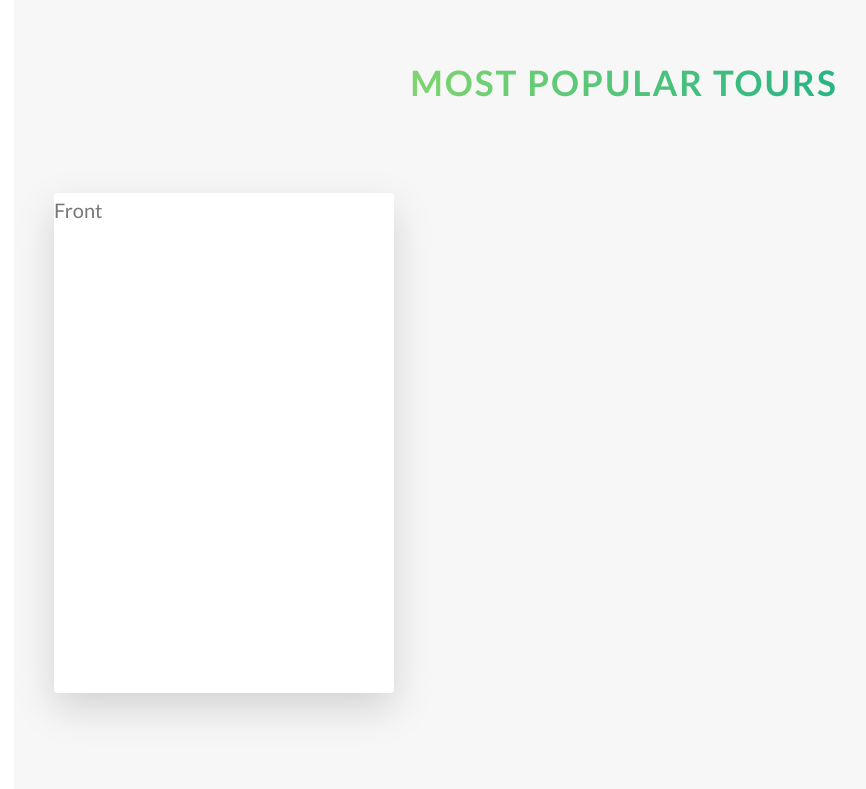
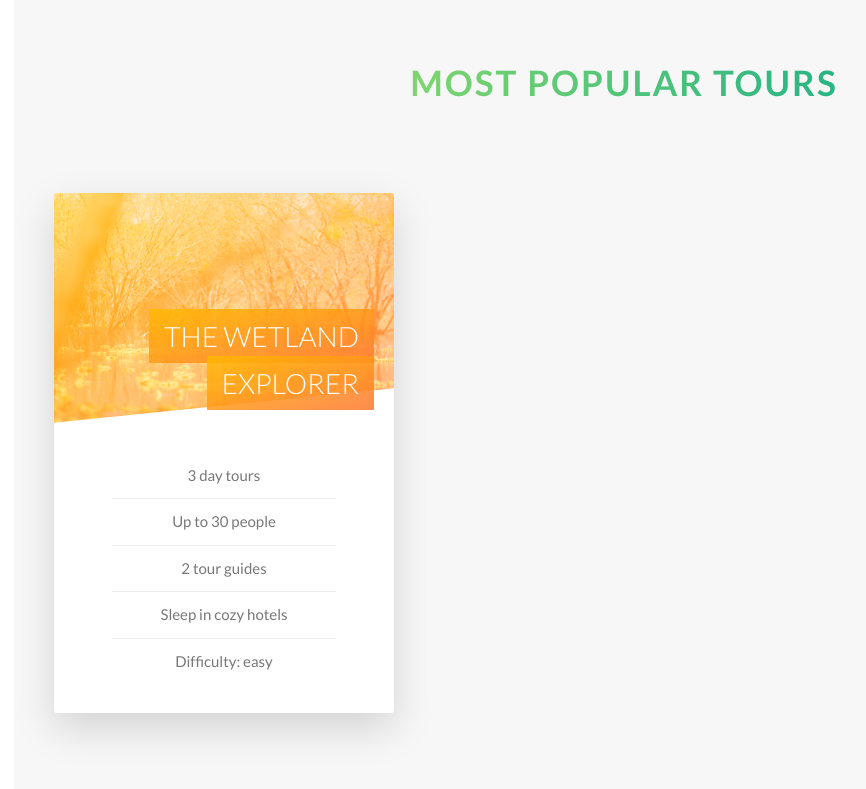
Before and after one commit to Alejandro-Cardozo/the-secret-of-argentina, a website: page index.html in a window 1280 px wide. Shown: the part 2242-3031 px from the top of the page, without its empty margins (16-882 px from the left). Drawn offline with Linux system fonts and the light colour scheme.

Commit message:
styling front side of the tours cards

```diff
--- a/index.html
+++ b/index.html
@@ -148,7 +148,21 @@
           <div class="col-1-of-3">
             <div class="card">
               <div class="card__side card__side--front">
-                Front
+                <div class="card__picture card__picture--1">
+                  &nbsp;
+                </div>
+                <h4 class="card__heading">
+                  <span class="card__heading-span card__heading-span--1">The Wetland Explorer</span>
+                </h4>
+                <div class="card__details">
+                  <ul>
+                    <li>3 day tours</li>
+                    <li>Up to 30 people</li>
+                    <li>2 tour guides</li>
+                    <li>Sleep in cozy hotels</li>
+                    <li>Difficulty: easy</li>
+                  </ul>
+                </div>
               </div>
               <div class="card__side card__side--back card__side--back-1">
                 Back
--- a/sass/abstracts/_variables.scss
+++ b/sass/abstracts/_variables.scss
@@ -10,6 +10,7 @@ $color-tertiary-light: #2998ff;
 $color-tertiary-dark: #5643fa;
 
 $color-grey-light-1: #f7f7f7;
+$color-grey-light-2: #eee;
 
 $color-grey-dark: #777;
 $color-white: #fff;
--- a/sass/components/_card.scss
+++ b/sass/components/_card.scss
@@ -1,13 +1,12 @@
 .card {
+  // FUNCTIONALITY
   perspective: 150rem;
   -moz-perspective: 150rem;
   position: relative;
-  height: 50rem;
+  height: 52rem;
 
   &__side {
-    background-color: #fff;
-    font-size: 2rem;
-    height: 50rem;
+    height: 52rem;
     transition: all 0.8s ease;
     position: absolute;
     top: 0;
@@ -15,6 +14,7 @@
     width: 100%;
     backface-visibility: hidden;
     border-radius: 0.3rem;
+    overflow: hidden;
     box-shadow: 0 1.5rem 4rem rgba($color-black, 0.15);
 
     &--front {
@@ -35,10 +35,80 @@
   }
 
   &:hover &__side--front {
-    transform: rotateY(180deg);
+    transform: rotateY(-180deg);
   }
 
   &:hover &__side--back {
     transform: rotateY(0);
   }
+
+  // FRONT SIDE STYLING
+  &__picture {
+    background-size: cover;
+    height: 23rem;
+    background-blend-mode: screen;
+    -webkit-clip-path: polygon(0 0, 100% 0, 100% 85%, 0 100%);
+    clip-path: polygon(0 0, 100% 0, 100% 85%, 0 100%);
+
+    &--1 {
+      background-image: linear-gradient(
+          to right bottom,
+          $color-secondary-light,
+          $color-secondary-dark
+        ),
+        url(../img/nat-5.jpg);
+    }
+
+    &--2 {
+      background-image: url(../img/nat-5.jpg);
+    }
+
+    &--3 {
+      background-image: url(../img/nat-5.jpg);
+    }
+  }
+
+  &__heading {
+    font-size: 2.8rem;
+    font-weight: 300;
+    text-transform: uppercase;
+    text-align: right;
+    color: $color-white;
+    position: absolute;
+    top: 12rem;
+    right: 2rem;
+    width: 75%;
+  }
+
+  &__heading-span {
+    padding: 1rem 1.5rem;
+    -webkit-box-decoration-break: clone;
+    box-decoration-break: clone;
+
+    &--1 {
+      background-image: linear-gradient(
+        to right bottom,
+        rgba($color-secondary-light, 0.85),
+        rgba($color-secondary-dark, 0.85)
+      );
+    }
+  }
+  &__details {
+    padding: 3rem;
+    ul {
+      list-style: none;
+      width: 80%;
+      margin: 0 auto;
+
+      li {
+        text-align: center;
+        font-size: 1.5rem;
+        padding: 1rem;
+
+        &:not(:last-child) {
+          border-bottom: 1px solid $color-grey-light-2;
+        }
+      }
+    }
+  }
 }
--- a/sass/layouts/_header.scss
+++ b/sass/layouts/_header.scss
@@ -10,6 +10,7 @@
   background-position: top;
   position: relative;
 
+  -webkit-clip-path: polygon(0 0, 100% 0, 100% 75vh, 0 100%);
   clip-path: polygon(0 0, 100% 0, 100% 75vh, 0 100%);
 
   &__logo-box {
```
Also changed, not shown: css/style.css.
